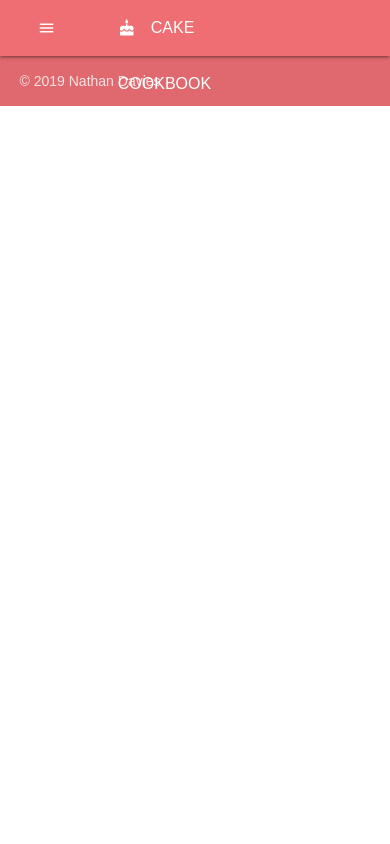
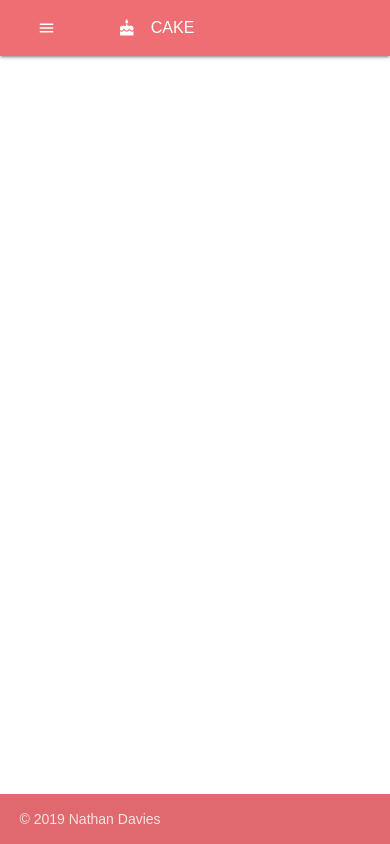
Before and after one commit to njdavies/milestone-project-three, a Flask app: template templates/base.html in a window 390 px wide. Run offline with Flask 2, Linux system fonts and the light colour scheme; the template is opened without the code that fills it, so the values that code supplies are empty; some libraries are stand-ins or nearby versions.

Commit message:
Applied additional styling to body and main container
- Set body to be responsive
- Set container height
- Set font size for header tags

```diff
--- a/static/css/style.css
+++ b/static/css/style.css
@@ -11,6 +11,20 @@
 }
 
 /*------------------------------------------Special Padding/Margins/Display*/
+
+body {
+    display: flex;
+    min-height: 100vh;
+    flex-direction: column;
+}
+
+main {
+    flex: 1 0 auto;
+}
+
+.container {
+    height: 100% !important;
+}
 
 .page-footer {
     padding-top: 0px;
@@ -31,6 +45,16 @@
 
     nav i.material-icons {
         font-size: 18px;
+    }
+
+    h1 {
+        font-size: 19px;
+        font-weight: 700;
+    }
+
+    h2 {
+        font-size: 17px;
+        font-weight: 700;
     }
 
 }
```
